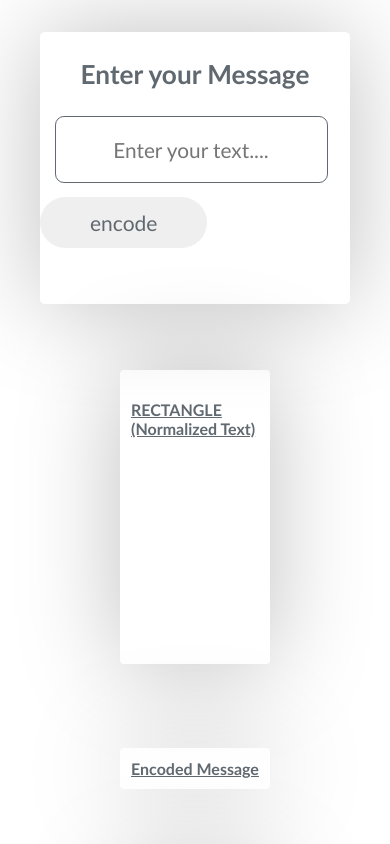
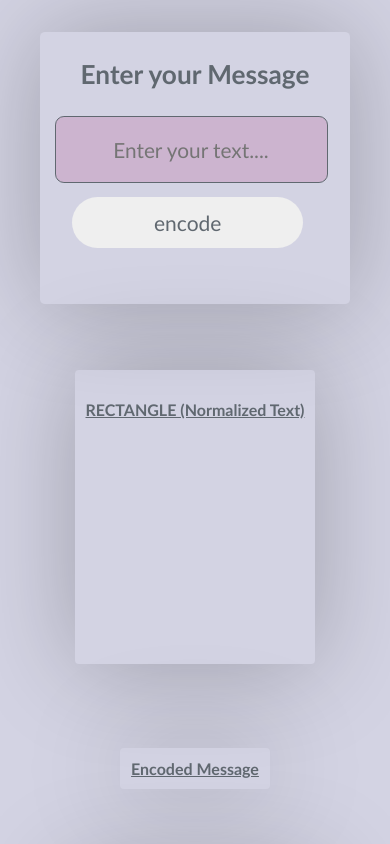
Before and after one commit to tsopsericado/secretmessageApp, a plain HTML site: page index.html in a window 390 px wide. Shown: the top 844 px of the page. Drawn offline with Linux system fonts and the light colour scheme.

Commit message:
style add

```diff
--- a/assets/styles/style.css
+++ b/assets/styles/style.css
@@ -1,3 +1,7 @@
+body {
+  background-color: rgba(138, 138, 181, 0.371);
+}
+
 .container {
   width: 100%;
   height: 100%;
@@ -80,7 +84,8 @@ input[type="text"] {
   border-radius: 0.43em;
   display: inline-block;
   font-size: 1.3em;
-  color: #606870;
+  background-color: #ccafccd8;
+  color: #4e7ba87c;
   text-align: center;
   margin: 0.7em;
   margin-top: 0em;
@@ -107,9 +112,6 @@ input[type="text"] {
   font-display: row;
   align-items: center;
   justify-content: center;
-
-  /* display: grid;
-  grid-template-columns: 1.5fr 2.5fr 1.5fr; */
 }
 
 #pText {
@@ -129,14 +131,17 @@ input[type="text"] {
 
   .encode-btn {
     min-width: 30%;
-    padding: 13px 50px;
+    margin-left: 32px;
     display: flex;
-    margin: 0;
-    justify-content:center;
     align-items: center;
   }
 
   input[type="text"] {
-  min-width: 80%;
+    min-width: 80%;
+  }
+
+  .normalized,
+  .encoded {
+    max-width: 16em;
+  }
 }
-}
```
